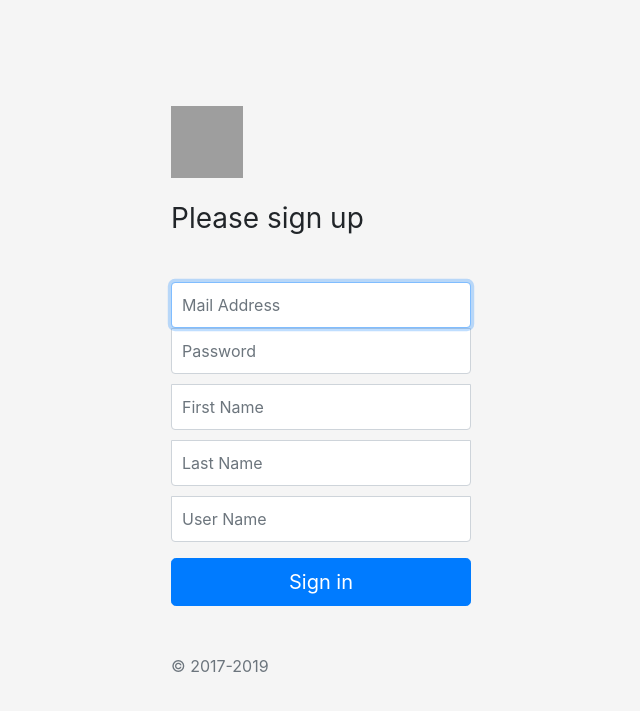
After one commit to MaloNier/TODO, a Django app: page /prime_signup/ in a window 1280 px wide. The commit adds this page. Shown: the top 711 px of the page, without its empty margins (319-959 px from the left). Run offline with Django 3.2, Linux system fonts and the light colour scheme; some libraries are stand-ins or nearby versions; grey boxes are pictures that could not be loaded.

Commit message:
プライムユーザーの登録画面作成

```diff
--- a/TODOapps/models.py
+++ b/TODOapps/models.py
@@ -13,18 +13,18 @@ class UserManager(BaseUserManager):
 
 	use_in_migrations = True	# クラスをRUｎPython操作で利用できるように
 
-	def _create_user(self, email, password, **extra_fields):
+	def _create_user(self, email, password, first_name, last_name, username, **extra_fields):
 		'''メールアドレスでの登録を必須に'''
 		if not email:
 			raise ValueError('メールアドレスの登録は必須です。')
 		email = self.normalize_email(email)
 
-		user = self.model(email=email, **extra_fields)
+		user = self.model(email=email, first_name=first_name, last_name=last_name, username=username, **extra_fields)
 		user.set_password(password)
 		user.save(using=self._db)
 		return user
 
-	def create_user(self, email, password=None, **extra_fields):
+	def create_user(self, email, password=None, first_name=None, last_name=None, username=None, **extra_fields):
 		'''管理者権限全般をFalseに'''
 		extra_fields.setdefault('is_staff', False)
 		extra_fields.setdefault('is_superuser', False)
--- a/TODOapps/urls.py
+++ b/TODOapps/urls.py
@@ -1,9 +1,10 @@
 from django.urls import path
-from .views import index_func, general_signup_func, login_func, home_func, logout_func, good_func, RoomCreate, room_func
+from .views import index_func, general_signup_func, prime_signup_func, login_func, home_func, logout_func, good_func, RoomCreate, room_func
 
 urlpatterns = [
 	path('', index_func, name='index'),
 	path('general_signup/', general_signup_func, name='general_signup'),
+	path('prime_signup/', prime_signup_func, name='prime_signup'),
 	path('login/', login_func, name='login'),
 	path('home/', home_func, name='home'),
 	path('logout/', logout_func, name='logout'),
--- a/TODOapps/views.py
+++ b/TODOapps/views.py
@@ -15,7 +15,7 @@ def index_func(request):
 def general_signup_func(request):
 	if request.method == 'POST':
 		new_user_email = request.POST['email'] 	# 新規ユーザーメールアドレス
-		new_password = request.POST['password']			# 新規ユーザーパスワード
+		new_password = request.POST['password']	# 新規ユーザーパスワード
 
 		# 重複していたらエラー表示
 		try:
@@ -25,6 +25,27 @@ def general_signup_func(request):
 			user = User.objects.create_user(email=new_user_email, password=new_password)
 			return render(request, 'general_signup.html')
 	return render(request, 'general_signup.html')
+
+
+## プライムユーザー登録
+def prime_signup_func(request):
+	if request.method == 'POST':
+		new_user_email = request.POST['email']
+		new_password = request.POST['password']
+		new_user_first_name = request.POST['first_name']
+		new_user_last_name = request.POST['last_name']
+		new_user_username = request.POST['username']
+
+		# 重複していたらエラー表示
+		try:
+			User.objects.get(email=new_user_email)
+			return render(request, 'prime_signup.html', {'error':'このユーザーは既に登録されています。'})
+		except:
+			user = User.objects.create_user(email=new_user_email, password=new_password)
+
+			return render(request, 'prime_signup.html')
+	return render(request, 'prime_signup.html')
+
 
 ### ログイン
 def login_func(request):
--- a/templates/index.html
+++ b/templates/index.html
@@ -14,7 +14,7 @@ Welcom to TODO!
 			<a href="{% url 'login' %}" class="btn btn-primary" tabindex="-1" role="button" aria-disabled="true">ログイン</a>
 		</div>
 		<div class="col-4" id="column1">
-			<a href="#" class="btn btn-primary" tabindex="-1" role="button" aria-disabled="true">コアユーザー登録</a>
+			<a href="{% url 'prime_signup' %}" class="btn btn-primary" tabindex="-1" role="button" aria-disabled="true">プライムユーザー登録</a>
 		</div>
 	</dev>
 </dev>
--- /dev/null
+++ b/templates/prime_signup.html
@@ -0,0 +1,30 @@
+{% extends 'base.html' %}
+{% load static %}
+
+{% block customcss %}
+<link rel='stylesheet' type='text/css' href="{% static 'style.css' %}">
+{% endblock customcss %}
+
+{% block content %}
+<form class="form-signin" method="POST" action=''>{% csrf_token %}
+	<img class="mb-4" src="/docs/4.3/assets/brand/bootstrap-solid.svg" alt="" width="72" height="72">
+	<h1 class="h3 mb-3 font-weight-normal">Please sign up</h1>
+	{% if error %}	<!-- 重複していたら、返ってきたエラーメッセージを表示 -->
+		{{ error }}
+	{% endif %}
+	<label for="inputEmail" class="sr-only">Email address</label>
+	<input type="text" id="inputEmail" class="form-control" name='email' placeholder="Mail Address" required autofocus>
+	<label for="inputPassword" class="sr-only">Password</label>
+	<input type="password" id="inputPassword" class="form-control" name='password' placeholder="Password" required>
+	<label for="inputPassword" class="sr-only">First Name</label>
+	<input type="password" id="inputPassword" class="form-control" name='first_name' placeholder="First Name" required>
+	<label for="inputPassword" class="sr-only">Last Name</label>
+	<input type="password" id="inputPassword" class="form-control" name='last_name' placeholder="Last Name" required>
+	<label for="inputPassword" class="sr-only">User Name</label>
+	<input type="password" id="inputPassword" class="form-control" name='username' placeholder="User Name" required>
+	<div class="checkbox mb-3">
+	</div>
+	<button class="btn btn-lg btn-primary btn-block" type="submit">Sign in</button>
+	<p class="mt-5 mb-3 text-muted">&copy; 2017-2019</p>
+</form>
+{% endblock content %}
```
